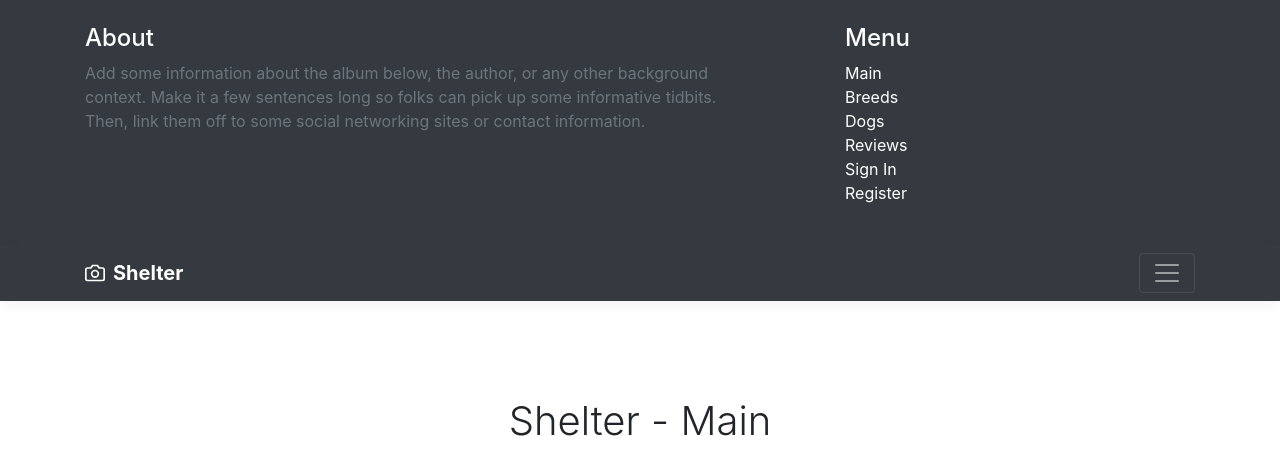
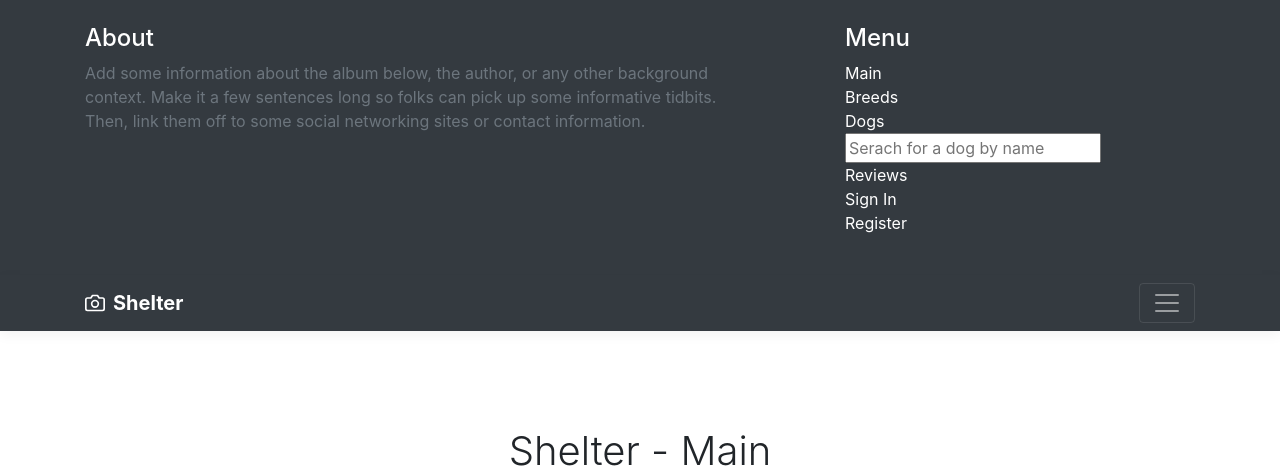
Before and after one commit to khomyakov362/a_django_project, a Django app: page / in a window 1280 px wide, after a click that opens the changed part. Shown: the top 474 px of the page. Run offline with Django 5.2, Linux system fonts and the light colour scheme; data comes from the database, SQL or seed files in the repository; some libraries are stand-ins or nearby versions.

Commit message:
Search for a dog by name added

```diff
--- a/dogs/templates/dogs/base.html
+++ b/dogs/templates/dogs/base.html
@@ -47,7 +47,7 @@
                         {% endif %}
                         <li><a href="{% url 'dogs:index' %}">Main</a></li>
                         <li><a href="{% url 'dogs:breeds' %}">Breeds</a></li>
-                        <li><a href="{% url 'dogs:dogs_list' %}">Dogs</a></li>
+                        <li><a href="{% url 'dogs:dogs_list' %}">Dogs</a>{% include 'dogs/includes/inc_search_fields.html' %}</li>
                         <li><a href="{% url 'reviews:review_list' %}">Reviews</a></li>
                         {% if user.is_authenticated %}
                             <li><a href="{% url 'users:user_list' %}" class="text-white">All Users</a></li>
--- /dev/null
+++ b/dogs/templates/dogs/includes/inc_search_fields.html
@@ -0,0 +1,3 @@
+<form action="{% url 'dogs:dog_search' %}" method="get">
+    <input type="text" name="q" placeholder="Serach for a dog by name">
+</form>
--- a/dogs/urls.py
+++ b/dogs/urls.py
@@ -11,6 +11,7 @@ urlpatterns = [
     path('breeds/<int:pk>/dogs/', views.DogBreedListView.as_view(), name='breed_dogs'),
     path('dogs/', views.DogListView.as_view(), name='dogs_list'),
     path('dogs/deactivated', views.DogDeactivatedListView.as_view(), name='dogs_deactivated_list'),
+    path('dogs/search/', views.DogSearchListView.as_view(), name='dog_search'),
     path('dogs/create_update/', views.DogCreateView.as_view(), name='dog_create'),
     path('dogs/detail/<int:pk>/', views.DogDetailView.as_view(), name='dog_detail'),
     path('dogs/create_update/<int:pk>/', views.DogUpdateView.as_view(), name='dog_update'),
--- a/dogs/views.py
+++ b/dogs/views.py
@@ -5,6 +5,7 @@ from django.contrib.auth.mixins import LoginRequiredMixin, PermissionRequiredMix
 from django.views.generic import ListView, CreateView, DetailView, UpdateView, DeleteView
 from django.forms import inlineformset_factory
 from django.core.exceptions import PermissionDenied
+from django.db.models import Q
 
 from dogs.models import Breed, Dog, DogParent
 from dogs.forms import DogForm, ParentForm, DogAdminForm
@@ -68,6 +69,20 @@ class DogDeactivatedListView(LoginRequiredMixin, ListView):
             return super().get_queryset().filter(is_active=False, owner=self.request.user)
         else:
             return super().get_queryset()
+
+class DogSearchListView(LoginRequiredMixin, ListView):
+    model = Dog
+    template_name = 'dogs/dogs_search_results.html'
+    paginate_by = 3
+    extra_context = {
+        'title' : 'Serach Results'
+    }
+
+    def get_queryset(self):
+        query = self.request.GET.get('q')
+        return Dog.objects.filter(
+            Q(name__icontains=query, is_active=True)
+        )
 
 class DogCreateView(LoginRequiredMixin, CreateView):
     model = Dog
```
Also changed, not shown: dogs/templates/dogs/dogs_search_results.html (added, +12 -0 lines).
